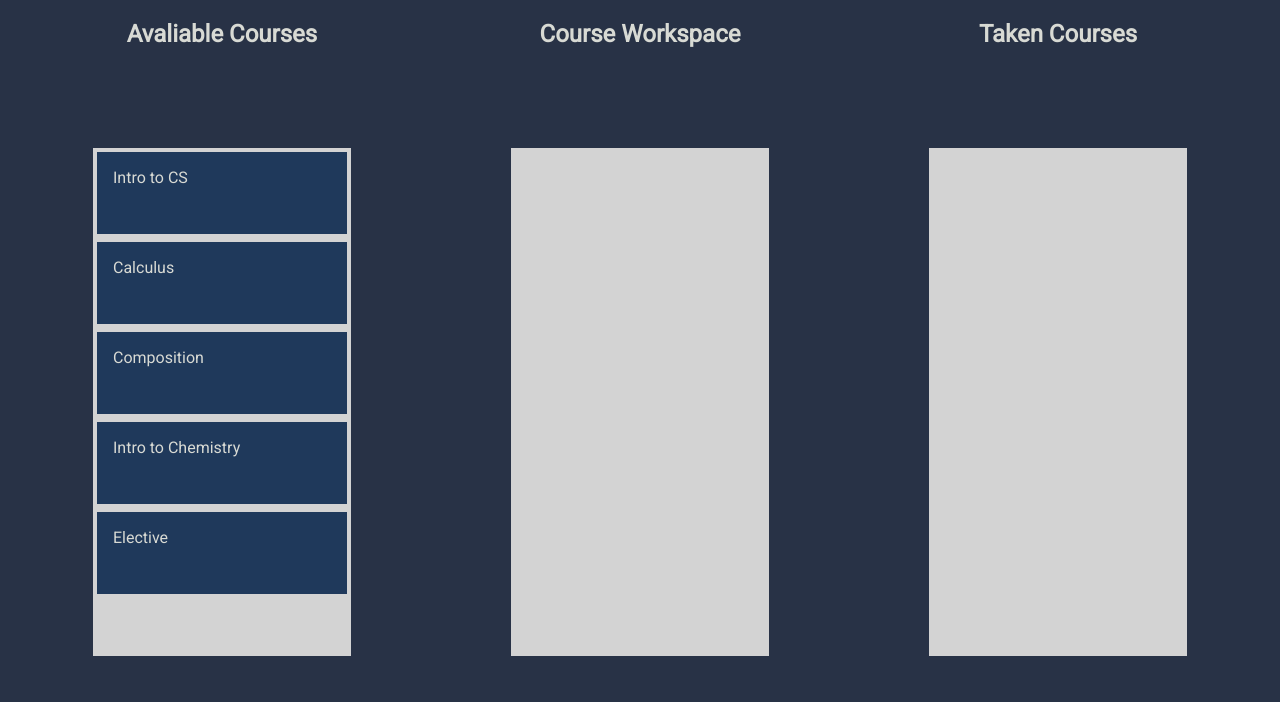
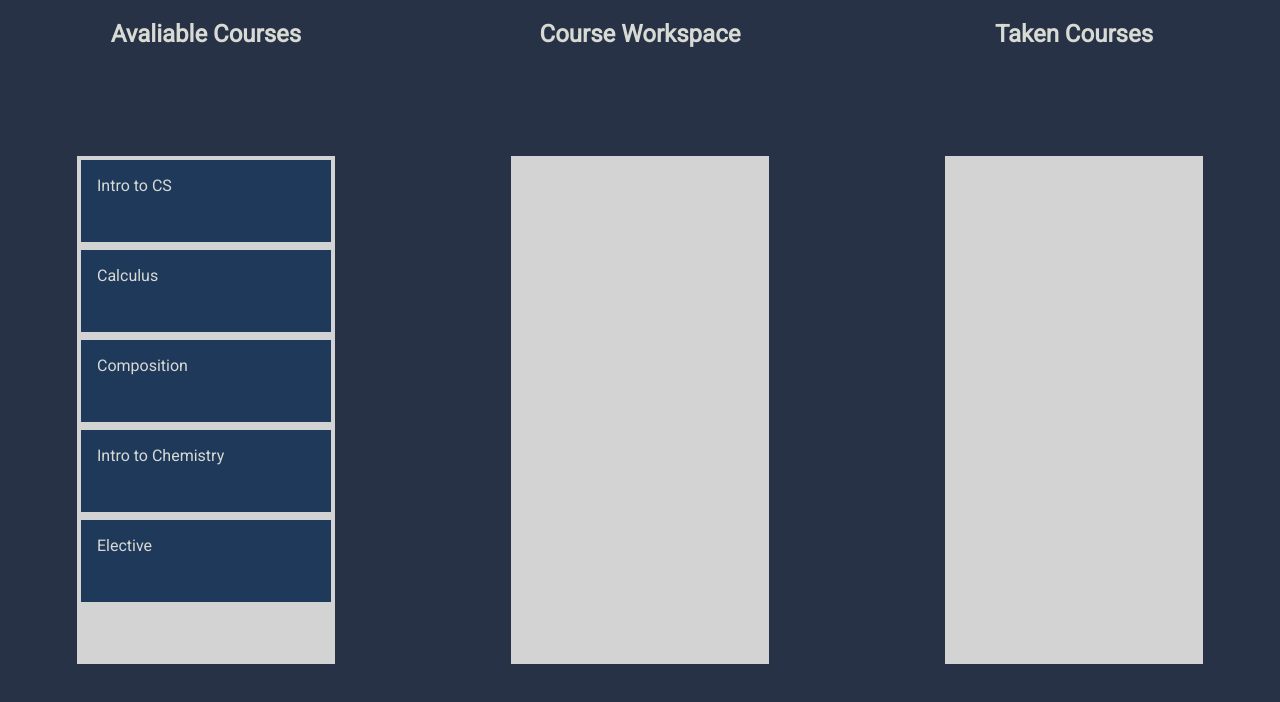
Before and after one commit to LounnAriik/CS3141-Team13, a React (Create React App) app in the folder Test3/: page / in a window 1280 px wide. Shown: the top 702 px of the page. Built offline with nearby package versions, Linux system fonts and the light colour scheme.

Commit message:
cloned test

```diff
--- a/Test3/src/App.js
+++ b/Test3/src/App.js
@@ -101,7 +101,7 @@ function App() {
               key={columnId}
             >
               <h2  style={{userSelect:"none", color: "#D8DAD4"}}>{column.name}</h2>
-              <div style={{ margin: 80 }}>
+              <div style={{ margin: 88 }}>
                 <Droppable droppableId={columnId} key={columnId}>
                   {(provided, snapshot) => {
                     return (
```
